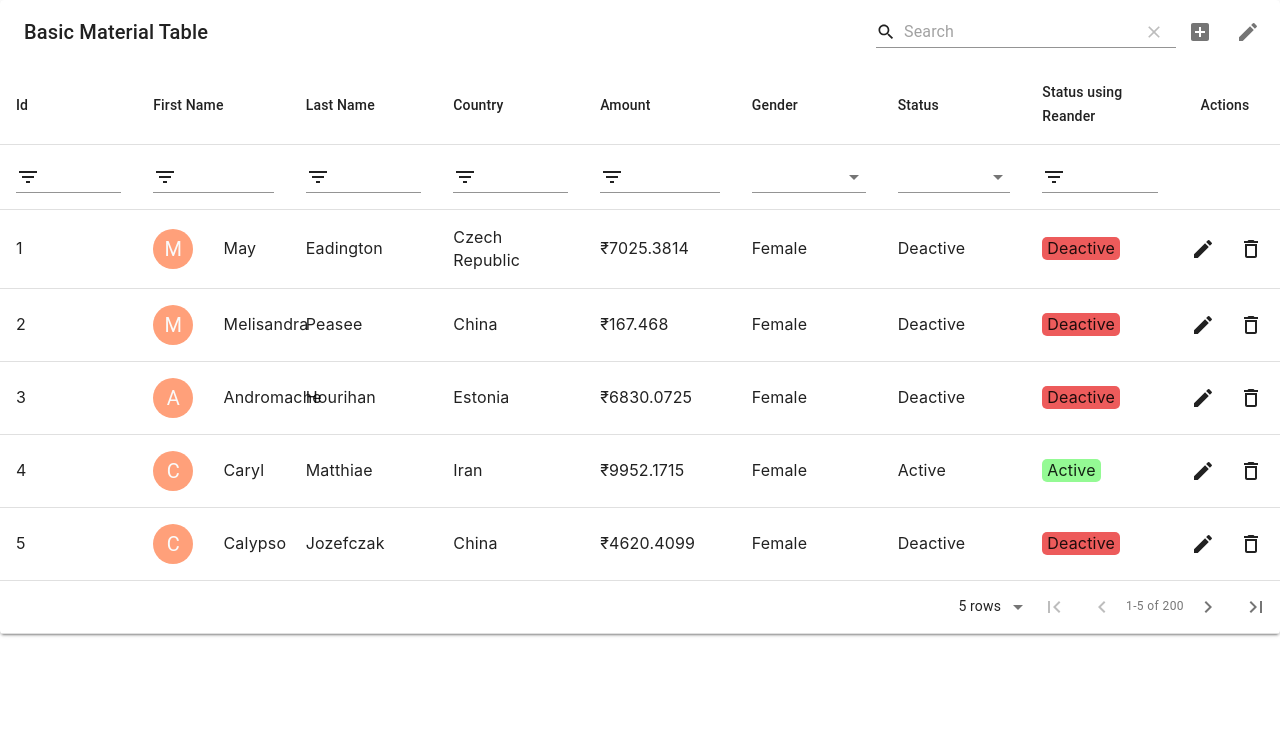
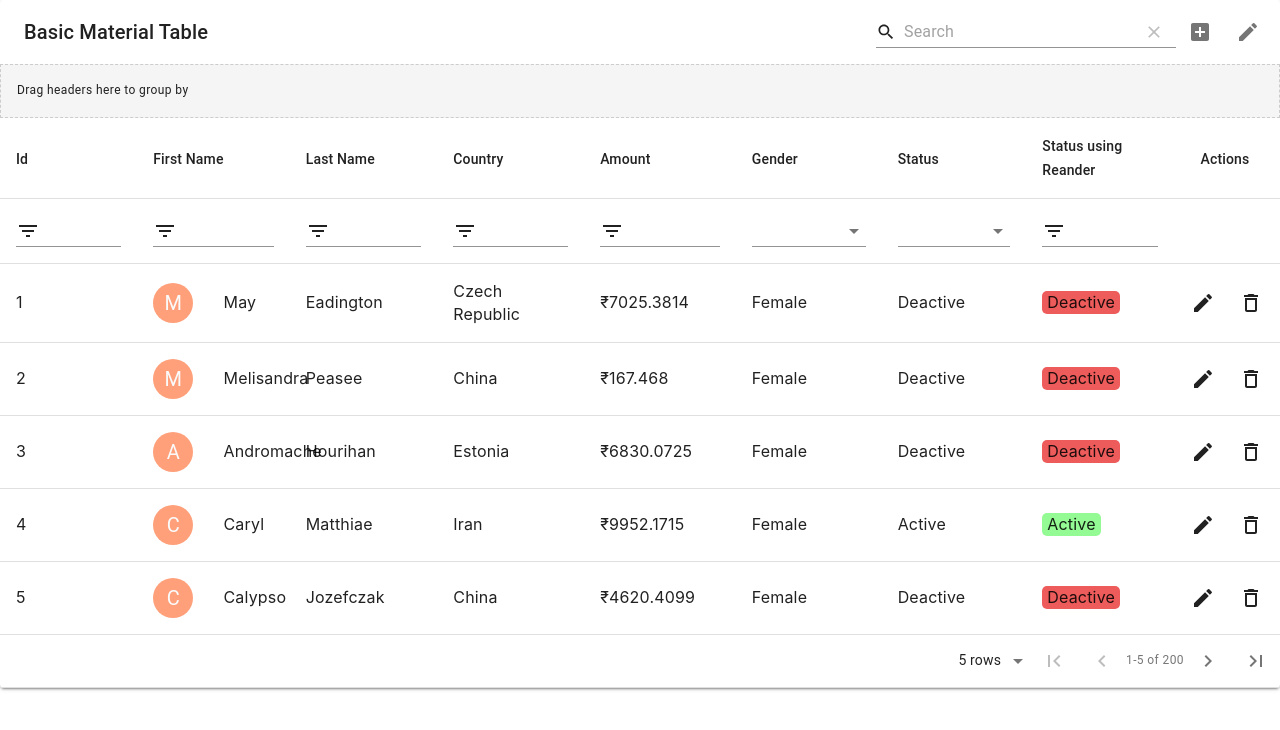
Before and after one commit to sumanmannacs1996/material-table-app, a React (Create React App) app: page / in a window 1280 px wide. Shown: the top 730 px of the page. Built offline with nearby package versions, Linux system fonts and the light colour scheme.

Commit message:
Add Grouping and disable grouping for certain column

```diff
--- a/src/components/BasicTable2.js
+++ b/src/components/BasicTable2.js
@@ -60,7 +60,7 @@ function BasicTable1() {
  };
  //const DATA = useMemo(() => MOC_DATA, []);
  const columns = [
-  { title: 'Id', field: 'id', editable: false },
+  { title: 'Id', field: 'id', editable: false, grouping: false },
   {
    title: 'First Name',
    field: 'first_name',
@@ -98,6 +98,7 @@ function BasicTable1() {
      filtering: true,
      actionsColumnIndex: -1,
      addRowPosition: 'first',
+     grouping: true,
     }}
     editable={{
      onRowAdd: (newRow) =>
```
